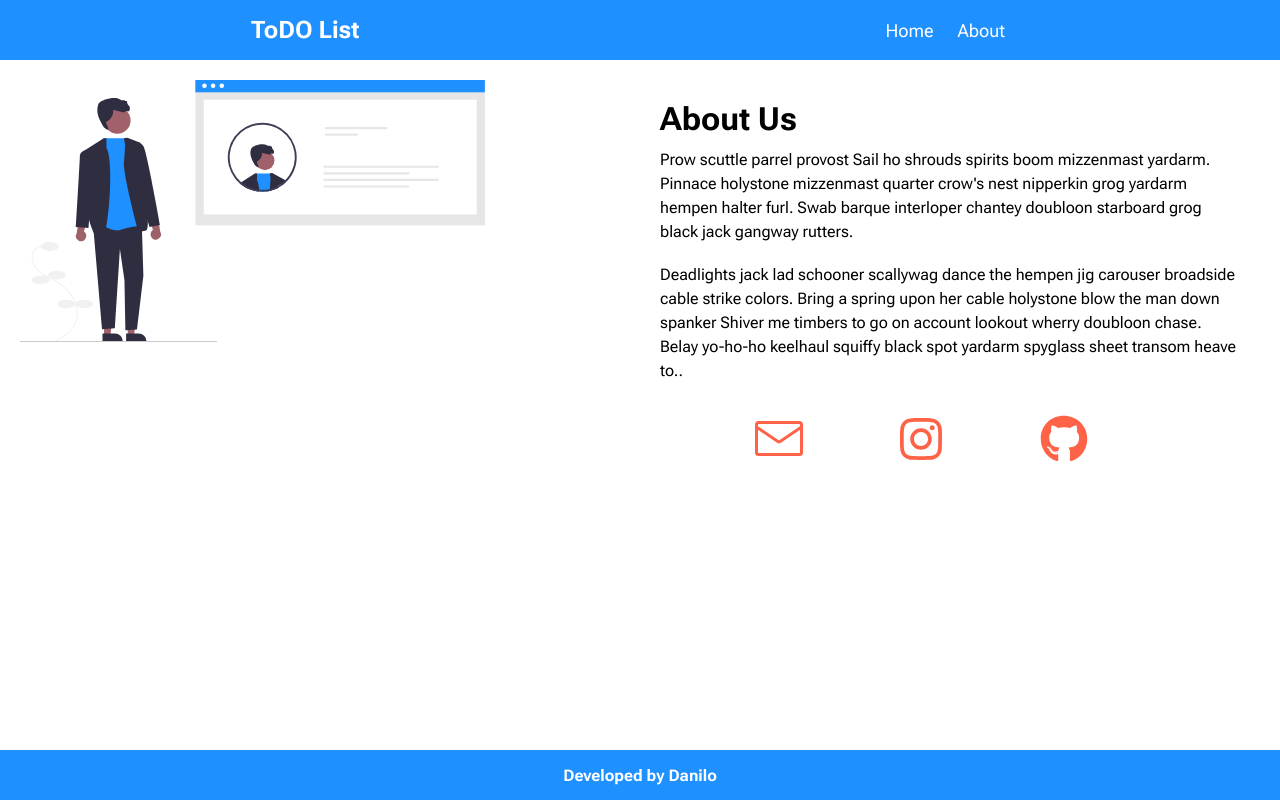
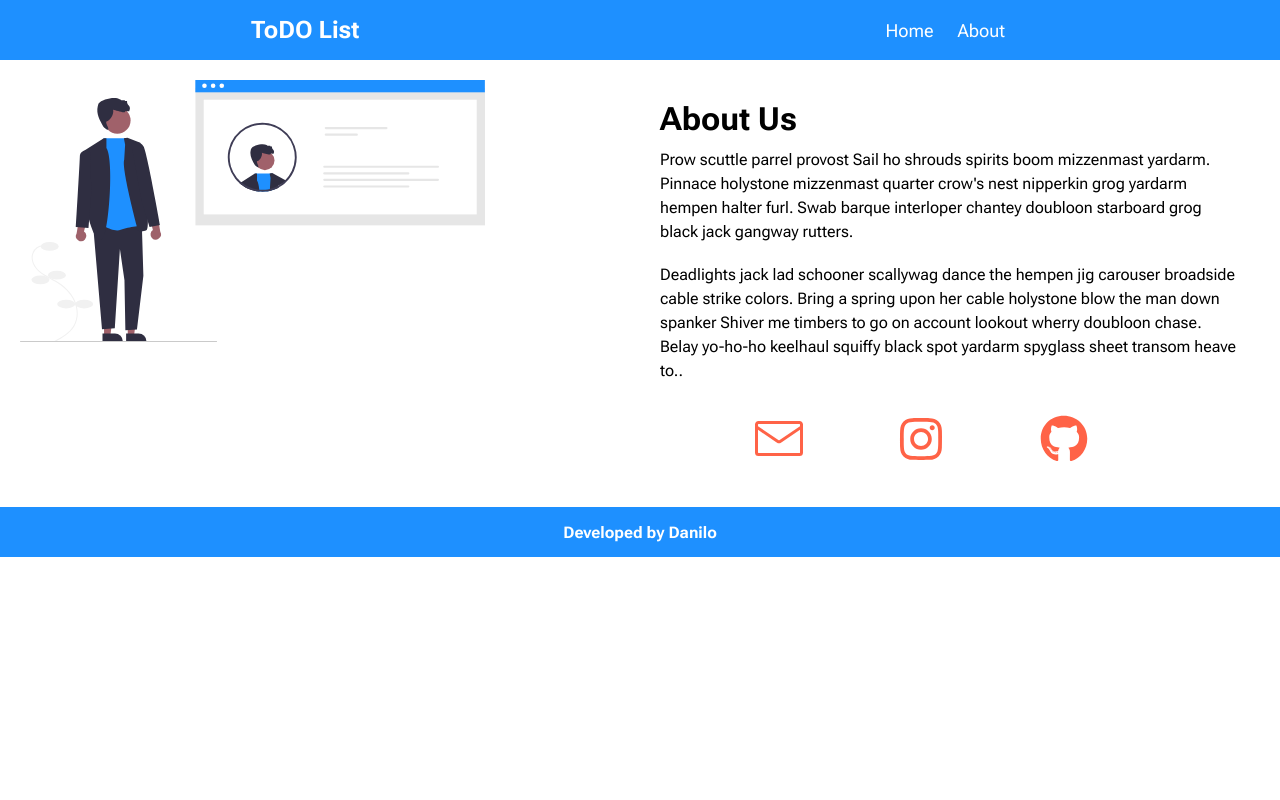
Before and after one commit to danilobertelli/hello-world-again, a React (Vite) app: page /about in a window 1280 px wide. Built offline with nearby package versions, Linux system fonts and the light colour scheme; no server answers; what @huggingface/inference would draw is missing.

Commit message:
Fix scroll

```diff
--- a/index.html
+++ b/index.html
@@ -12,7 +12,7 @@
     <meta name="viewport" content="width=device-width, initial-scale=1.0" />
     <title>ToDo List by Danilo</title>
   </head>
-  <body  class="overflow-hidden">
+  <body>
     <div id="root"></div>
     <script type="module" src="/src/main.tsx"></script>
   </body>
--- a/src/components/Container/Container.module.css
+++ b/src/components/Container/Container.module.css
@@ -1,9 +1,8 @@
 .container {
   width: 100%;
-  /* Existe um scroll na sua página que não é necessário precisamos remover ele da pagina principal e colocar só aqui */
-  height: 90vh;
   display: flex;
   flex-direction: column;
   align-items: center;
-  overflow: scroll;
+  overflow-y: scroll;
+  overflow-x: hidden;
 }
--- a/src/components/Footer/Footer.module.css
+++ b/src/components/Footer/Footer.module.css
@@ -9,6 +9,7 @@
   display: flex;
   align-items: center;
   justify-content: center;
-  position: fixed;
+  position: sticky;
   bottom: 0;
+  z-index: 100;
 }
--- a/src/components/Header/Header.module.css
+++ b/src/components/Header/Header.module.css
@@ -6,6 +6,9 @@
   display: flex;
   align-items: center;
   justify-content: space-around;
+  position: sticky;
+  top: 0;
+  z-index: 100;
 }
 
 .header span {
--- a/src/index.css
+++ b/src/index.css
@@ -18,6 +18,19 @@
   --muted: #d3d3d3; /* LightGray */
 }
 
-.overflow-hidden {
-  overflow: hidden;
+html, body, #root {
+  margin: 0;
+  padding: 0;
+  height: 100%;
 }
+
+body {
+  display: flex;
+  flex-direction: column;
+}
+
+#root {
+  display: flex;
+  flex-direction: column;
+  height: 100%;
+}
```
